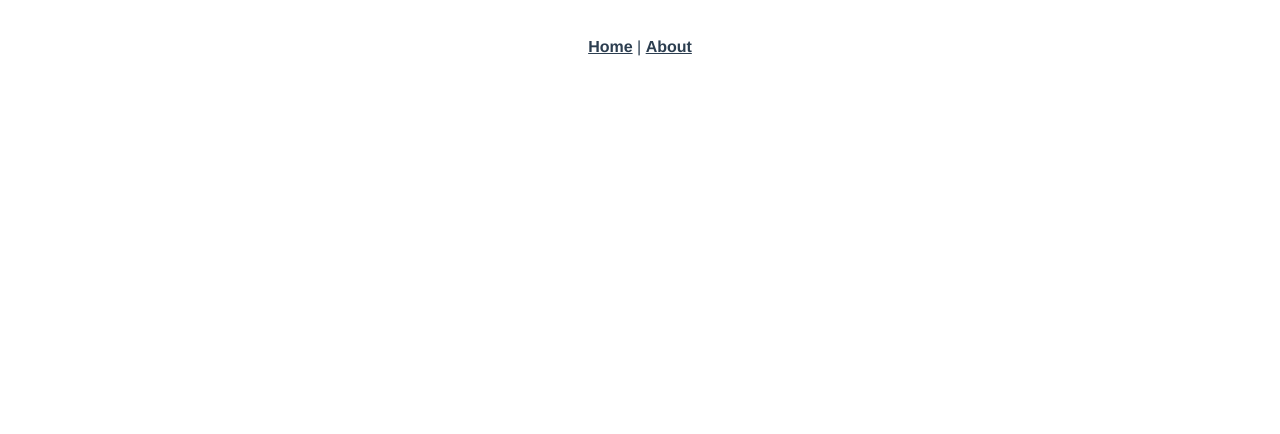
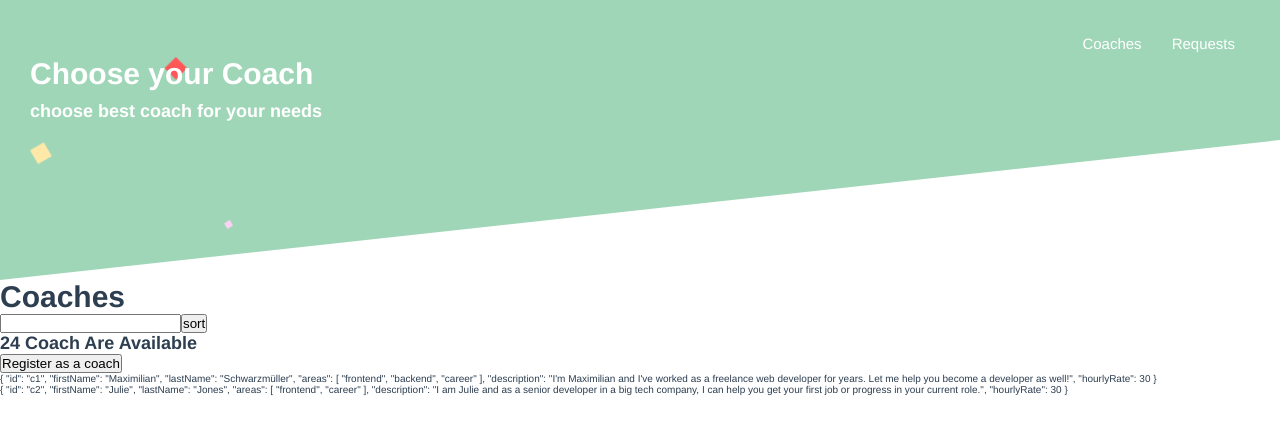
Before and after one commit to allmightdude/Coach-Finder, a Vue app: page /coaches in a window 1280 px wide. Before the commit this address had no page. Shown: the top 434 px of the page. Built offline with nearby package versions, Linux system fonts and the light colour scheme.

Commit message:
create routes

```diff
--- a/src/App.vue
+++ b/src/App.vue
@@ -1,30 +1,56 @@
 <template>
-  <nav>
-    <router-link to="/">Home</router-link> |
-    <router-link to="/about">About</router-link>
-  </nav>
-  <router-view/>
+  <the-header></the-header>
+
+  <router-view />
 </template>
 
+<script>
+import TheHeader from "./components/layout/TheHeader.vue";
+export default {
+  components: {
+    TheHeader,
+  },
+};
+</script>
 <style lang="scss">
 #app {
   font-family: Avenir, Helvetica, Arial, sans-serif;
   -webkit-font-smoothing: antialiased;
   -moz-osx-font-smoothing: grayscale;
-  text-align: center;
   color: #2c3e50;
 }
 
-nav {
-  padding: 30px;
+*,
+::before,
+::after {
+  margin: 0;
+  padding: 0;
+  box-sizing: inherit;
+}
 
-  a {
-    font-weight: bold;
-    color: #2c3e50;
+body {
+  box-sizing: border-box;
+}
 
-    &.router-link-exact-active {
-      color: #42b983;
-    }
-  }
+html {
+  font-size: 62.5%;
+}
+
+h1 {
+  font-size: 3rem;
+}
+h2 {
+  font-size: 2.5rem;
+}
+h3 {
+  font-size: 1.8rem;
+}
+
+.mt-1 {
+  margin-top: 1rem;
+}
+
+.mt-2 {
+  margin-top: 2rem;
 }
 </style>
--- a/src/components/HelloWorld.vue
+++ /dev/null
@@ -1,60 +0,0 @@
-<template>
-  <div class="hello">
-    <h1>{{ msg }}</h1>
-    <p>
-      For a guide and recipes on how to configure / customize this project,<br>
-      check out the
-      <a href="https://cli.vuejs.org" target="_blank" rel="noopener">vue-cli documentation</a>.
-    </p>
-    <h3>Installed CLI Plugins</h3>
-    <ul>
-      <li><a href="https://github.com/vuejs/vue-cli/tree/dev/packages/%40vue/cli-plugin-babel" target="_blank" rel="noopener">babel</a></li>
-      <li><a href="https://github.com/vuejs/vue-cli/tree/dev/packages/%40vue/cli-plugin-router" target="_blank" rel="noopener">router</a></li>
-      <li><a href="https://github.com/vuejs/vue-cli/tree/dev/packages/%40vue/cli-plugin-vuex" target="_blank" rel="noopener">vuex</a></li>
-      <li><a href="https://github.com/vuejs/vue-cli/tree/dev/packages/%40vue/cli-plugin-eslint" target="_blank" rel="noopener">eslint</a></li>
-    </ul>
-    <h3>Essential Links</h3>
-    <ul>
-      <li><a href="https://vuejs.org" target="_blank" rel="noopener">Core Docs</a></li>
-      <li><a href="https://forum.vuejs.org" target="_blank" rel="noopener">Forum</a></li>
-      <li><a href="https://chat.vuejs.org" target="_blank" rel="noopener">Community Chat</a></li>
-      <li><a href="https://twitter.com/vuejs" target="_blank" rel="noopener">Twitter</a></li>
-      <li><a href="https://news.vuejs.org" target="_blank" rel="noopener">News</a></li>
-    </ul>
-    <h3>Ecosystem</h3>
-    <ul>
-      <li><a href="https://router.vuejs.org" target="_blank" rel="noopener">vue-router</a></li>
-      <li><a href="https://vuex.vuejs.org" target="_blank" rel="noopener">vuex</a></li>
-      <li><a href="https://github.com/vuejs/vue-devtools#vue-devtools" target="_blank" rel="noopener">vue-devtools</a></li>
-      <li><a href="https://vue-loader.vuejs.org" target="_blank" rel="noopener">vue-loader</a></li>
-      <li><a href="https://github.com/vuejs/awesome-vue" target="_blank" rel="noopener">awesome-vue</a></li>
-    </ul>
-  </div>
-</template>
-
-<script>
-export default {
-  name: 'HelloWorld',
-  props: {
-    msg: String
-  }
-}
-</script>
-
-<!-- Add "scoped" attribute to limit CSS to this component only -->
-<style scoped lang="scss">
-h3 {
-  margin: 40px 0 0;
-}
-ul {
-  list-style-type: none;
-  padding: 0;
-}
-li {
-  display: inline-block;
-  margin: 0 10px;
-}
-a {
-  color: #42b983;
-}
-</style>
--- /dev/null
+++ b/src/components/coaches/CoachItem.vue
@@ -0,0 +1,11 @@
+<template>
+    <li class="coaches__item">
+       {{coach}}
+    </li>
+</template>
+
+<script>
+export default {
+    props : ['coach']
+}
+</script>
--- /dev/null
+++ b/src/components/layout/TheHeader.vue
@@ -0,0 +1,61 @@
+<template>
+  <header class="header">
+    <nav>
+      <ul class="header__menu">
+        <li>
+          <router-link to="/coaches">Coaches</router-link>
+        </li>
+        <li>
+          <router-link to="/requests">Requests</router-link>
+        </li>
+      </ul>
+    </nav>
+
+    <div class="header__title">
+      <h1>Choose your Coach</h1>
+      <h3 class="mt-1">choose best coach for your needs</h3>
+    </div>
+  </header>
+</template>
+
+<style lang="scss" scoped>
+a{
+  color: white;
+  text-decoration: none;
+}
+header {
+  background-color: #9fd6b7;
+  color: white;
+  padding: 3rem;
+  width: 100%;
+  height: 35vh;
+  background-size: 100%;
+  -webkit-clip-path: polygon(0 0, 100% 0, 100% 75vh, 0 100%);
+  clip-path: polygon(0 0, 100% 0, 100% 50%, 0 100%);
+  position: relative;
+
+  h1 {
+    font-size: 3rem;
+  }
+
+  ul {
+    display: flex;
+    justify-content: flex-end;
+    text-align: right;
+    list-style: none;
+    font-size: 1.5rem;
+
+    li {
+      padding: 0.5rem 1.5rem;
+    }
+  }
+}
+
+.header__title {
+  background-image: url(@/assets/bg-square.png);
+  background-repeat: no-repeat;
+  height: 100%;
+  display: inline-block;
+  background-size: cover;
+}
+</style>
--- a/src/router/index.js
+++ b/src/router/index.js
@@ -1,25 +1,24 @@
-import { createRouter, createWebHistory } from 'vue-router'
-import HomeView from '../views/HomeView.vue'
+import { createRouter, createWebHistory } from "vue-router";
+
+import CoachesList from "../views/coaches/CoachesList.vue";
+import CoachDetail from "../views/coaches/CoachDetail.vue";
+import CoachRegisteration from "../views/coaches/CoachRegisteration.vue";
+import ContactCoach from "../views/requests/ContactCoach.vue";
+import RequestsReceived from "../views/requests/RequestsReceived.vue";
 
 const routes = [
-  {
-    path: '/',
-    name: 'home',
-    component: HomeView
-  },
-  {
-    path: '/about',
-    name: 'about',
-    // route level code-splitting
-    // this generates a separate chunk (about.[hash].js) for this route
-    // which is lazy-loaded when the route is visited.
-    component: () => import(/* webpackChunkName: "about" */ '../views/AboutView.vue')
-  }
-]
+  { path: "/", redirect: '/coaches' },
+  { path: "/coaches", component: CoachesList },
+  { path: "/coaches/:id", component: CoachDetail , children : [
+    {path : 'contact' , component : ContactCoach}
+  ] },
+  { path: "/register", component: CoachRegisteration },
+  {path : "/requests" ,  component : RequestsReceived}
+];
 
 const router = createRouter({
   history: createWebHistory(process.env.BASE_URL),
-  routes
-})
+  routes,
+});
 
-export default router
+export default router;
--- a/src/views/HomeView.vue
+++ b/src/views/HomeView.vue
@@ -1,18 +1,15 @@
 <template>
-  <div class="home">
-    <img alt="Vue logo" src="../assets/logo.png">
-    <HelloWorld msg="Welcome to Your Vue.js App"/>
+  <div>
+
   </div>
 </template>
 
 <script>
 // @ is an alias to /src
-import HelloWorld from '@/components/HelloWorld.vue'
 
 export default {
   name: 'HomeView',
   components: {
-    HelloWorld
   }
 }
 </script>
--- /dev/null
+++ b/src/views/coaches/CoachDetail.vue
@@ -0,0 +1,5 @@
+<template>
+    <h1>
+       contact Detail
+    </h1>
+</template>
--- /dev/null
+++ b/src/views/coaches/CoachRegisteration.vue
@@ -0,0 +1,5 @@
+<template>
+    <h1>
+       Register
+    </h1>
+</template>
--- /dev/null
+++ b/src/views/coaches/CoachesList.vue
@@ -0,0 +1,51 @@
+<template>
+  <h1>Coaches</h1>
+
+  <form class="search">
+    <input type="text" />
+    <button>sort</button>
+  </form>
+
+  <div>
+    <h3>24 Coach Are Available</h3>
+    <button>Register as a coach</button>
+  </div>
+
+  <ul class="coaches">
+    <coach-item v-for="coach in coaches" :key="coach.id" :coach="coach"></coach-item>
+  </ul>
+</template>
+
+<script>
+import CoachItem from "../../components/coaches/CoachItem.vue";
+
+export default {
+  data() {
+    return {
+      coaches: [
+        {
+          id: "c1",
+          firstName: "Maximilian",
+          lastName: "Schwarzmüller",
+          areas: ["frontend", "backend", "career"],
+          description:
+            "I'm Maximilian and I've worked as a freelance web developer for years. Let me help you become a developer as well!",
+          hourlyRate: 30,
+        },
+        {
+          id: "c2",
+          firstName: "Julie",
+          lastName: "Jones",
+          areas: ["frontend", "career"],
+          description:
+            "I am Julie and as a senior developer in a big tech company, I can help you get your first job or progress in your current role.",
+          hourlyRate: 30,
+        },
+      ],
+    };
+  },
+  components: {
+    CoachItem,
+  },
+};
+</script>
--- /dev/null
+++ b/src/views/requests/ContactCoach.vue
@@ -0,0 +1,5 @@
+<template>
+    <h2>
+       Contact Coach
+    </h2>
+</template>
--- /dev/null
+++ b/src/views/requests/RequestsReceived.vue
@@ -0,0 +1,5 @@
+<template>
+    <h1>
+       Requests
+    </h1>
+</template>
```
Also changed, not shown: src/assets/coaches.js (added, +20 -0 lines), src/assets/bg-square.png (added).
